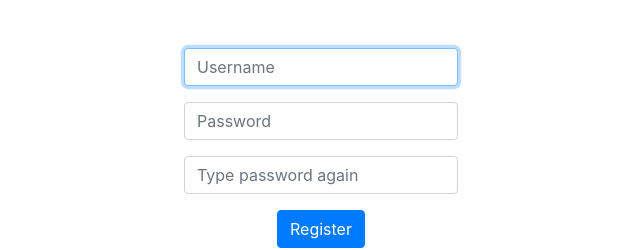
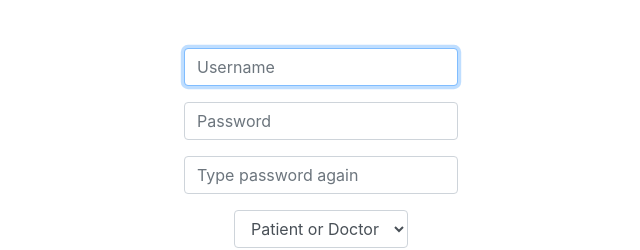
Before and after one commit to arturacm/cs50finalproject, a Flask app: page /register in a window 1280 px wide. Shown: the part 76-326 px from the top of the page, without its empty margins (319-959 px from the left). Run offline with Flask 2, Linux system fonts and the light colour scheme; some libraries are stand-ins or nearby versions.

Commit message:
comment out unecessary parts

```diff
--- a/application.py
+++ b/application.py
@@ -10,7 +10,8 @@ from tempfile import mkdtemp
 from werkzeug.exceptions import default_exceptions, HTTPException, InternalServerError
 from werkzeug.security import check_password_hash, generate_password_hash
 
-from helpers import apology, login_required, lookup, usd
+#from helpers import apology, login_required, lookup, usd
+from helpers import apology, login_required, usd
 
 
 # Configure application
@@ -43,14 +44,16 @@ db = SQL("sqlite:///finance.db")
 
 
 # Make sure API key is set
+"""
 if not os.environ.get("API_KEY"):
    raise RuntimeError("API_KEY not set")
-
+"""
 
 @app.route("/")
 @login_required
 def index():
     """Show portfolio of stocks"""
+    """
     username = db.execute("SELECT username FROM users WHERE id = ?", session["user_id"])[0]["username"]
     balance = float(db.execute("SELECT cash FROM users WHERE id = ?", session["user_id"])[0]["cash"])
     count = db.execute("SELECT COUNT(DISTINCT symbol) FROM history WHERE username = ?", username)[0]["COUNT(DISTINCT symbol)"]
@@ -76,14 +79,16 @@ def index():
             valuesI = float(shares[i]) * float(symbolsI["price"])
             values.append(valuesI)
         total = balance + sum(values)
-
     return render_template("index.html", balance=balance, shares=shares, values=values, symbols=symbols, portfolio=portfolio, count=count, total=total, username=username)
+    """
+    return render_template("index.html")
 
 
 @app.route("/buy", methods=["GET", "POST"])
 @login_required
 def buy():
     """Buy shares of stock"""
+    """
     INTEGERS = []
     for i in range(999):
         index = float(i + 1)
@@ -120,17 +125,18 @@ def buy():
         return render_template("buying.html", result=result, username=username, value=value, transactionTime=transactionTime, shares=shares, newbalance=newbalance)
 
     return render_template("buy.html")
-
+"""
 
 @app.route("/history")
 @login_required
 def history():
     """Show history of transactions"""
+    """
     username = db.execute("SELECT username FROM users WHERE id = ?", session["user_id"])[0]["username"]
     history = db.execute("SELECT * FROM history WHERE username = ?", username)
 
     return render_template("history.html", history=history)
-
+"""
 
 @app.route("/login", methods=["GET", "POST"])
 def login():
@@ -204,7 +210,10 @@ def logout():
 @app.route("/quote", methods=["GET", "POST"])
 @login_required
 def quote():
+
     """Get stock quote."""
+
+    """
     if request.method == "POST":
         symbol = request.form.get("symbol").upper()
         if not symbol:
@@ -215,6 +224,7 @@ def quote():
         return render_template("quoted.html", result=result, symbol=symbol)
 
     return render_template("quote.html")
+    """
 
 
 @app.route("/register", methods=["GET", "POST"])
@@ -248,6 +258,8 @@ def register():
 @login_required
 def sell():
     """Sell shares of stock"""
+
+    """
     username = db.execute("SELECT username FROM users WHERE id = ?", session["user_id"])[0]["username"]
     portfolio = db.execute("SELECT DISTINCT symbol FROM history WHERE username = ?", username)
     count = db.execute("SELECT COUNT(DISTINCT symbol) FROM history WHERE username = ?", username)[0]["COUNT(DISTINCT symbol)"]
@@ -284,7 +296,7 @@ def sell():
         return render_template("selling.html", symbols=symbols, username=username, value=value, transactionTime=transactionTime, shares=shares, result=result, portfolio=portfolio, newbalance=newbalance)
 
     return render_template("sell.html", portfolio=portfolio)
-
+"""
 
 def errorhandler(e):
     """Handle error"""
--- a/helpers.py
+++ b/helpers.py
@@ -34,9 +34,9 @@ def login_required(f):
         return f(*args, **kwargs)
     return decorated_function
 
+"""
+def lookup(symbol):
 
-def lookup(symbol):
-    """Look up quote for symbol."""
 
     # Contact API
     try:
@@ -57,7 +57,7 @@ def lookup(symbol):
         }
     except (KeyError, TypeError, ValueError):
         return None
-
+"""
 
 def usd(value):
     """Format value as USD."""
--- a/templates/register.html
+++ b/templates/register.html
@@ -5,6 +5,11 @@
 {% endblock %}
 
 {% block main %}
+    <script>
+        function doctor()
+            document.getElementById("interaction").innerHTML = '<input class="form-control" name="speciality" placeholder="Speciality" type="Number">';
+
+    </script>
     <form action="/register" method="post">
         <div class="form-group">
             <input autocomplete="off" autofocus class="form-control" name="username" placeholder="Username" type="text">
@@ -15,6 +20,19 @@
         <div class="form-group">
             <input class="form-control" name="confirmation" placeholder="Type password again" type="password">
         </div>
+
+
+            <div class="form-group">
+
+            <select class="form-control" name="type" placeholder="Symbol" type="text">
+
+            <option disabled selected value =""  > Patient or Doctor </option>
+            <option value = "patient" > Patient</option>
+            <option onclick= "doctor()" = "Doctor" > Doctor</option>
+            <option name="interaction"></option>
+            </select>
+         </div>
+
         <button class="btn btn-primary" type="submit">Register</button>
     </form>
 
```
